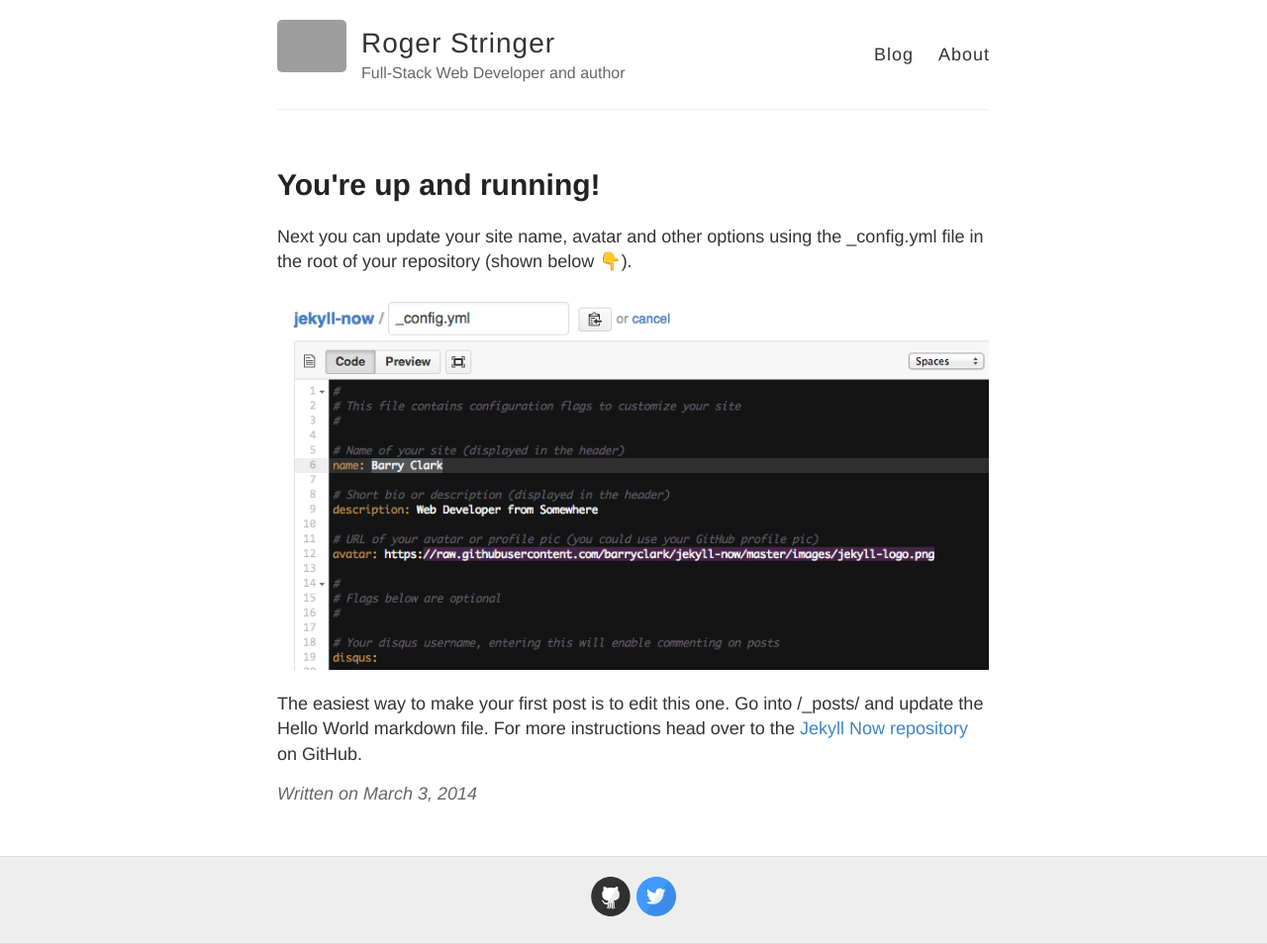
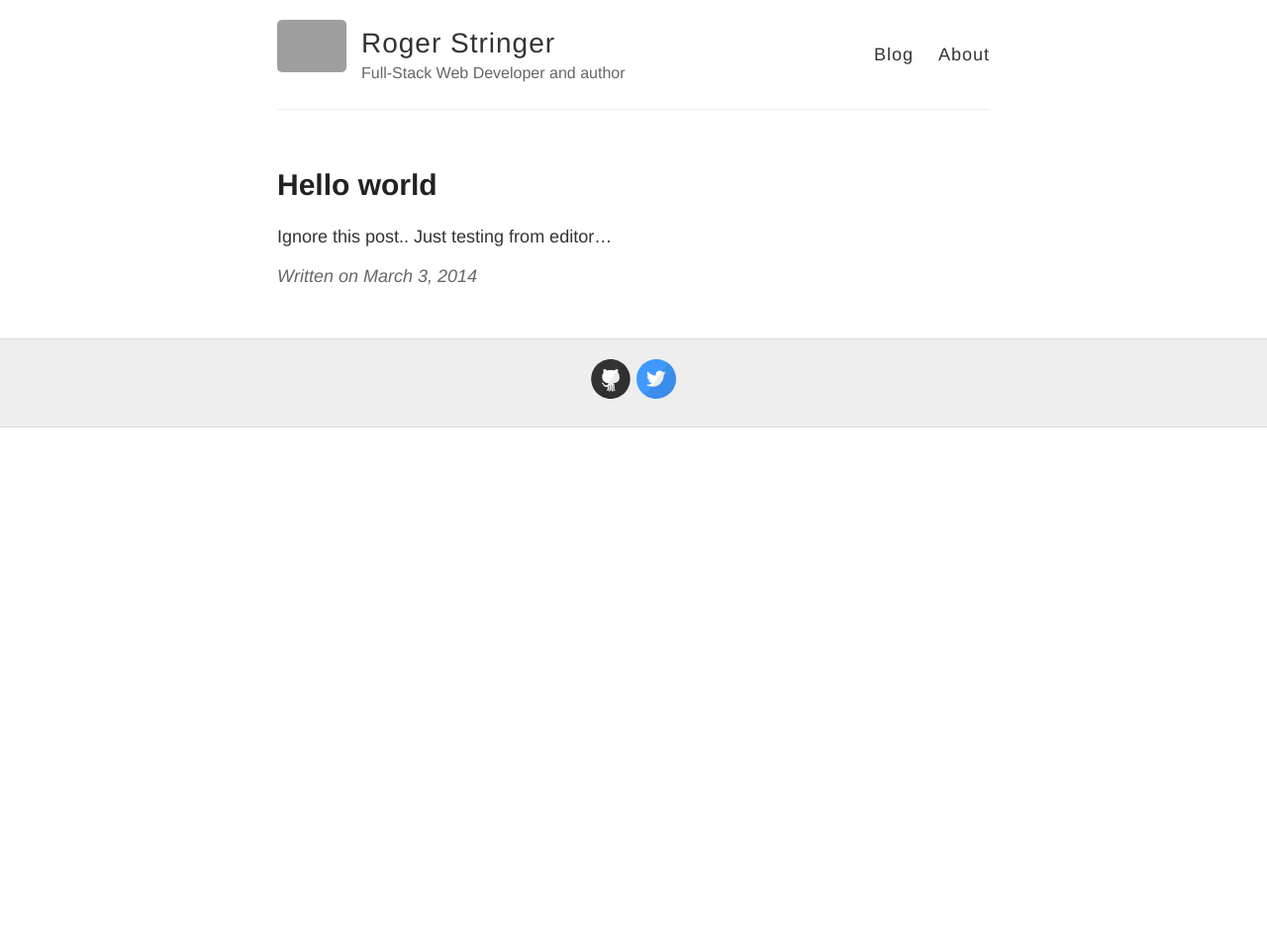
Before and after one commit to rogerstringer/freekrai.github.io, a Jekyll site: the page built from _posts/2014-3-3-Hello-World.md, in a window 1280 px wide. Shown: the whole page at 99% size. Built offline with Jekyll 4.4.1, drawn with Linux system fonts in a browser that asks for light colours; emoji names are drawn with the system emoji font; after the commit the page ends 900 px from its top, so only the background shows below that; grey boxes are pictures that could not be loaded.

Commit message:
Update 2014-3-3-Hello-World.md

```diff
--- a/_posts/2014-3-3-Hello-World.md
+++ b/_posts/2014-3-3-Hello-World.md
@@ -1,10 +1,6 @@
 ---
 layout: post
-title: You're up and running!
+title: Hello world
 ---
 
-Next you can update your site name, avatar and other options using the _config.yml file in the root of your repository (shown below :point_down:).
-
-![_config.yml]({{ site.baseurl }}/images/config.png)
-
-The easiest way to make your first post is to edit this one. Go into /_posts/ and update the Hello World markdown file. For more instructions head over to the [Jekyll Now repository](https://github.com/barryclark/jekyll-now) on GitHub.
+Ignore this post.. Just testing from editor...
```
